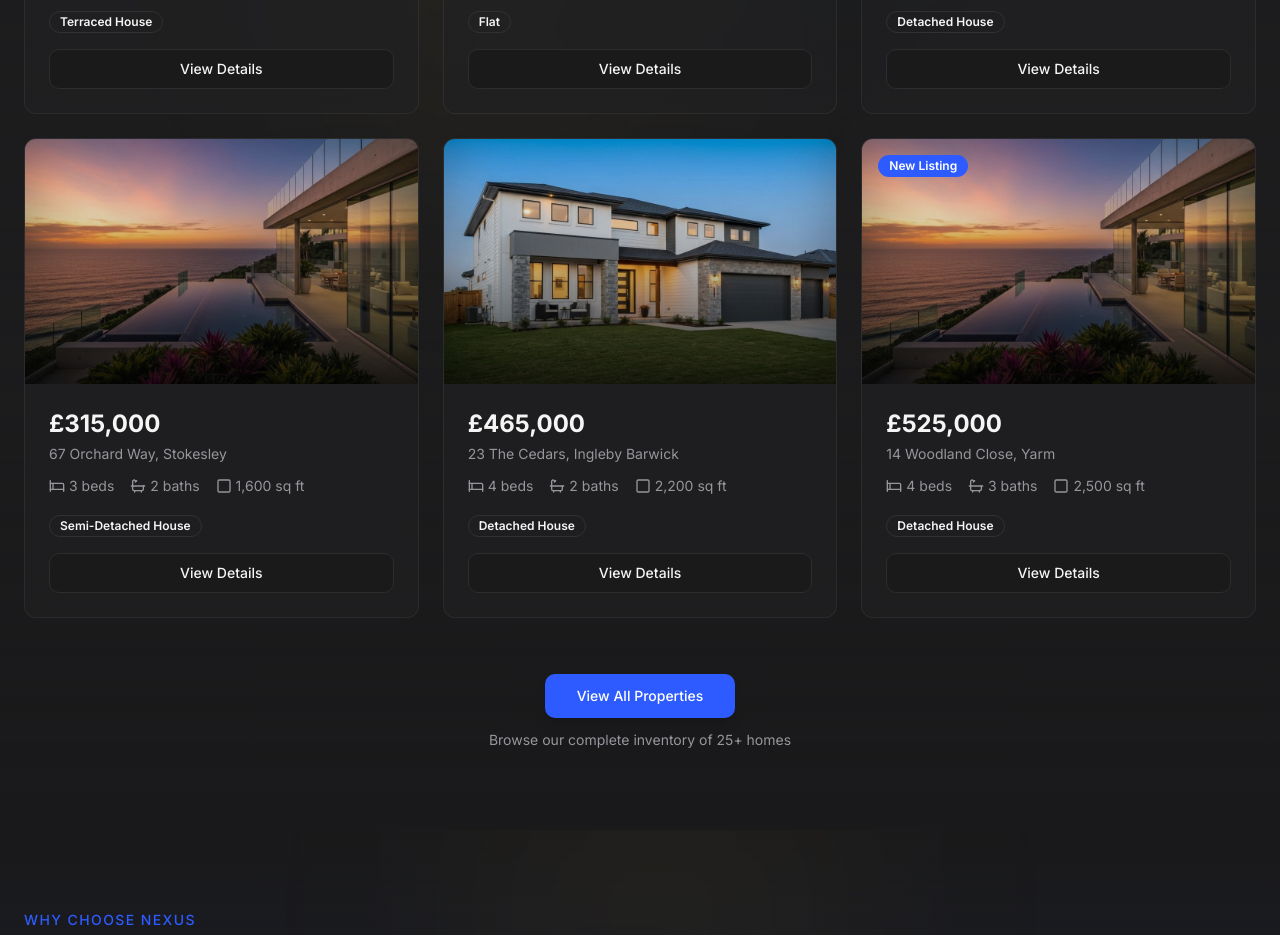
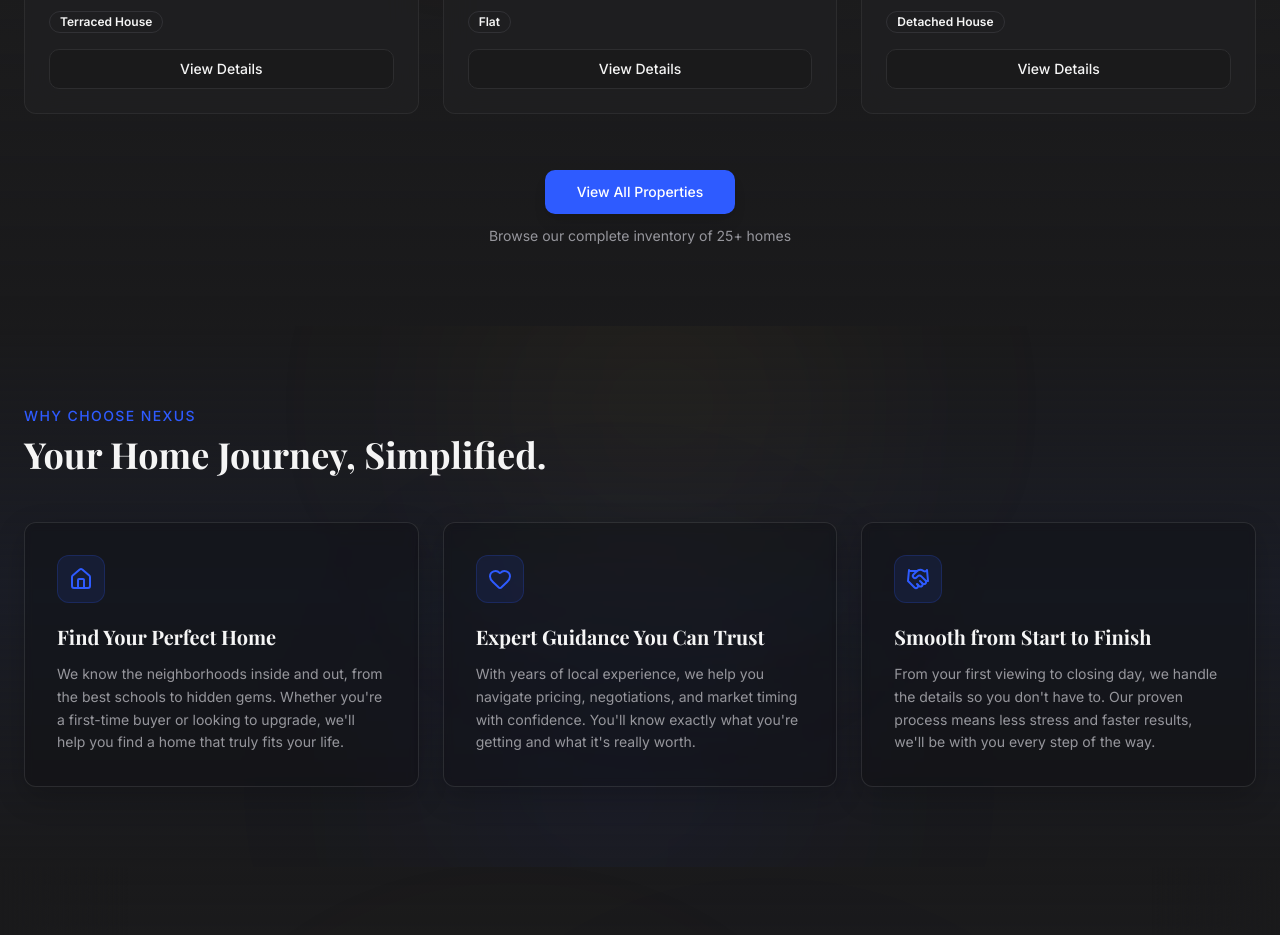
Before and after one commit to Mattyc1998/v0-nexus-realty-landing-page, a Next.js app: page / in a window 1280 px wide. Shown: the part 2940-3875 px from the top of the page. Built offline with nearby package versions, Linux system fonts and the light colour scheme.

Commit message:
Updated featured-properties.tsx

```diff
--- a/components/sections/featured-properties.tsx
+++ b/components/sections/featured-properties.tsx
@@ -30,7 +30,7 @@ const cardVariants = {
 
 export function FeaturedProperties() {
   const { ref, isVisible } = useScrollAnimation(0.3)
-  const featuredProperties = getFeaturedProperties(9)
+  const featuredProperties = getFeaturedProperties(6)
 
   if (featuredProperties.length === 0) {
     return null
```
